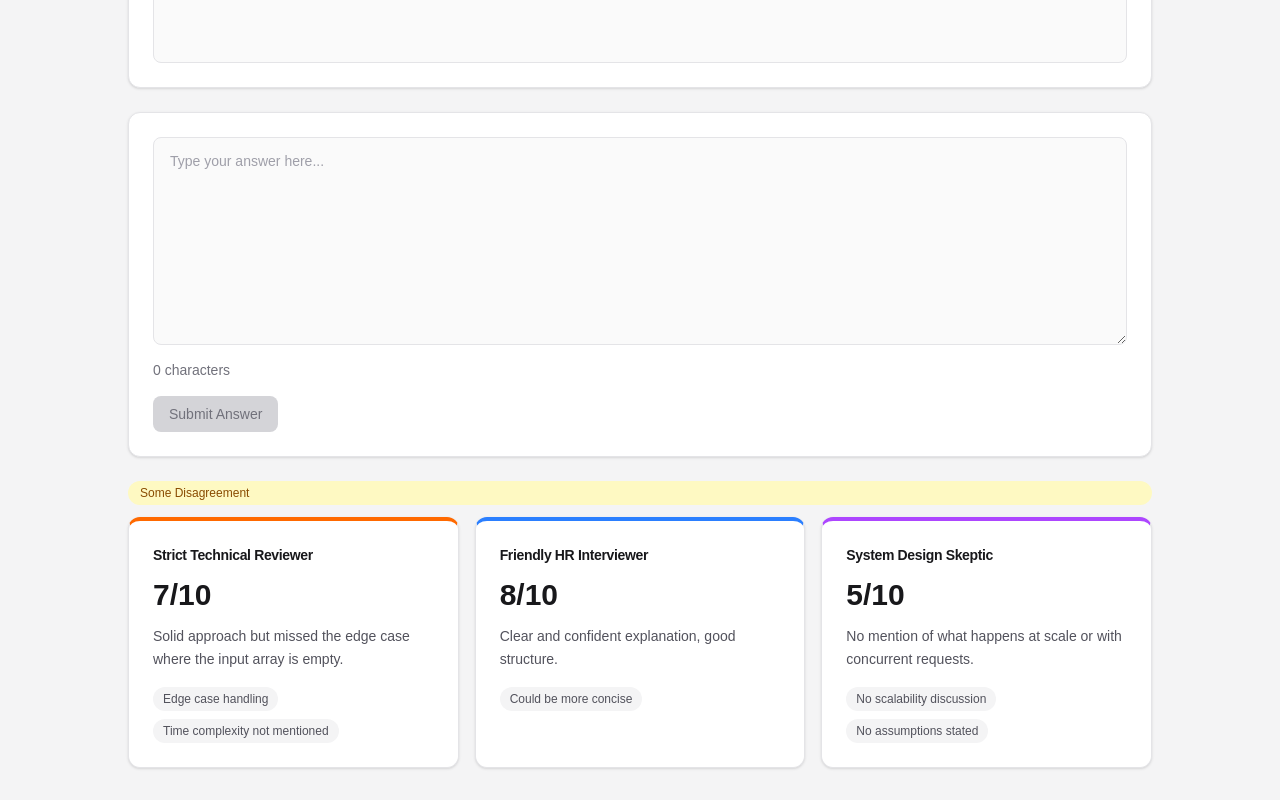
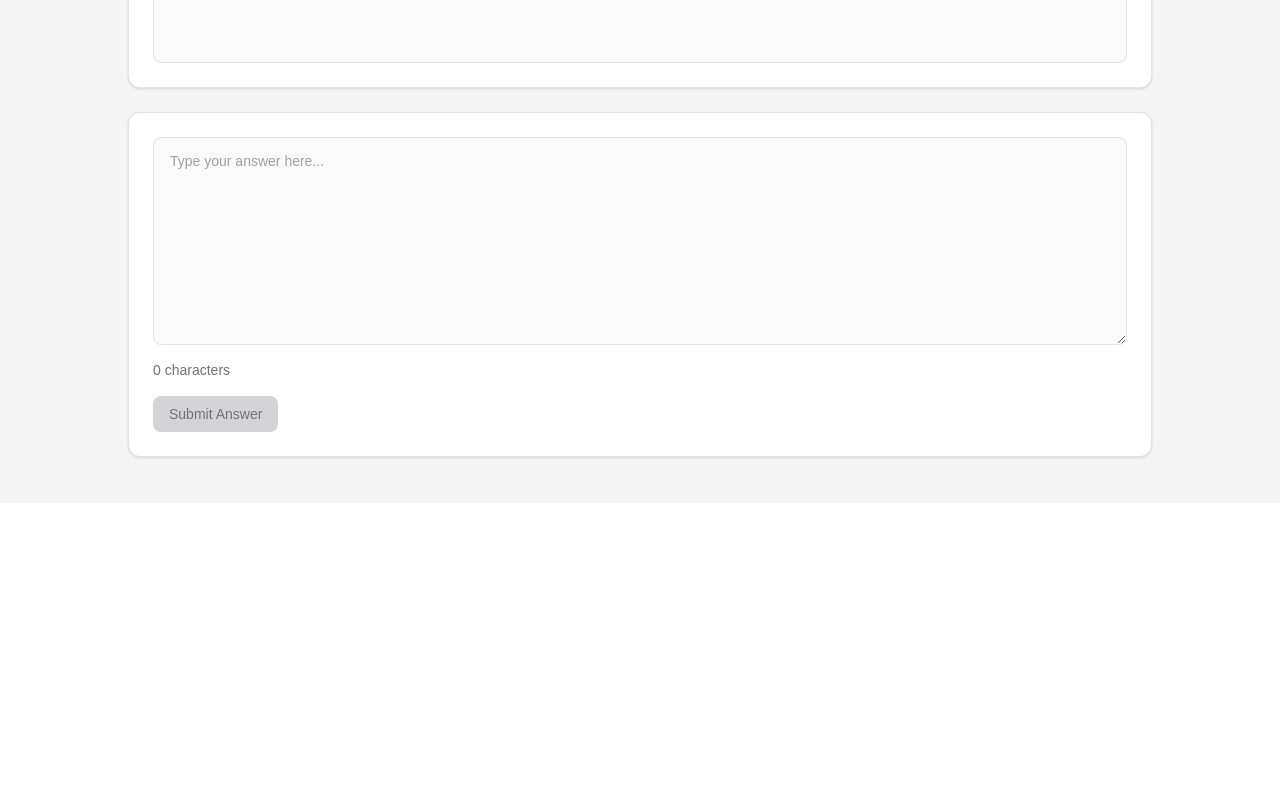
Before and after one commit to shreyakumar995/tripanel, a Next.js app in the folder frontend/: page / in a window 1280 px wide. Shown: the part 297-1097 px from the top of the page. After the commit the page ends 800 px from the top, so only its background shows below. Built offline with nearby package versions, Linux system fonts and the light colour scheme.

Commit message:
feat: connect frontend to live /evaluate API with loading and error states

```diff
--- a/frontend/app/components/AnswerInput.tsx
+++ b/frontend/app/components/AnswerInput.tsx
@@ -2,7 +2,15 @@
 
 import { useState } from "react";
 
-export default function AnswerInput() {
+type AnswerInputProps = {
+  isSubmitting?: boolean;
+  onSubmit: (answer: string) => void;
+};
+
+export default function AnswerInput({
+  isSubmitting = false,
+  onSubmit,
+}: AnswerInputProps) {
   const [answer, setAnswer] = useState("");
   const isEmpty = answer.trim().length === 0;
 
@@ -22,10 +30,11 @@ export default function AnswerInput() {
 
       <button
         type="button"
-        disabled={isEmpty}
+        disabled={isEmpty || isSubmitting}
+        onClick={() => onSubmit(answer)}
         className="mt-4 rounded-lg bg-zinc-900 px-4 py-2 text-sm font-medium text-white transition-colors hover:bg-zinc-800 disabled:cursor-not-allowed disabled:bg-zinc-300 disabled:text-zinc-500 disabled:hover:bg-zinc-300"
       >
-        Submit Answer
+        {isSubmitting ? "Submitting..." : "Submit Answer"}
       </button>
     </section>
   );
--- a/frontend/app/components/QuestionCard.tsx
+++ b/frontend/app/components/QuestionCard.tsx
@@ -6,8 +6,28 @@ const TRACKS = ["SDE Technical", "GenAI", "HR Behavioral"] as const;
 
 type Track = (typeof TRACKS)[number];
 
-export default function QuestionCard() {
+const SAMPLE_QUESTIONS: Record<Track, string> = {
+  "SDE Technical":
+    "Write a function to find the first non-repeating character in a string. Walk through your approach, including edge cases and time complexity.",
+  GenAI:
+    "How would you design a RAG pipeline for an internal knowledge base? What retrieval and evaluation tradeoffs would you consider?",
+  "HR Behavioral":
+    "Tell me about a time you disagreed with a teammate on a technical decision. How did you handle it?",
+};
+
+type QuestionCardProps = {
+  onQuestionChange: (question: string) => void;
+};
+
+export default function QuestionCard({ onQuestionChange }: QuestionCardProps) {
   const [track, setTrack] = useState<Track>("SDE Technical");
+  const [question, setQuestion] = useState("");
+
+  function generateQuestion() {
+    const nextQuestion = SAMPLE_QUESTIONS[track];
+    setQuestion(nextQuestion);
+    onQuestionChange(nextQuestion);
+  }
 
   return (
     <section className="rounded-xl border border-zinc-200 bg-white p-6 shadow-sm">
@@ -33,13 +53,18 @@ export default function QuestionCard() {
 
       <button
         type="button"
+        onClick={generateQuestion}
         className="mt-5 rounded-lg bg-zinc-900 px-4 py-2 text-sm font-medium text-white transition-colors hover:bg-zinc-800"
       >
         Generate Question
       </button>
 
-      <div className="mt-5 min-h-28 rounded-lg border border-zinc-200 bg-zinc-50 px-4 py-3 text-sm leading-relaxed text-zinc-500">
-        Click Generate Question to start
+      <div
+        className={`mt-5 min-h-28 rounded-lg border border-zinc-200 bg-zinc-50 px-4 py-3 text-sm leading-relaxed ${
+          question ? "text-zinc-800" : "text-zinc-500"
+        }`}
+      >
+        {question || "Click Generate Question to start"}
       </div>
     </section>
   );
--- a/frontend/app/page.tsx
+++ b/frontend/app/page.tsx
@@ -1,41 +1,91 @@
+"use client";
+
+import { useState } from "react";
 import AnswerInput from "./components/AnswerInput";
 import ConsistencyBadge from "./components/ConsistencyBadge";
 import QuestionCard from "./components/QuestionCard";
-import ScorePanel from "./components/ScorePanel";
+import ScorePanel, { type ScoreResult } from "./components/ScorePanel";
 
-const DUMMY_RESULTS = [
+type EvaluateResponse = Record<
+  string,
   {
-    persona: "Strict Technical Reviewer",
-    score: 7,
-    reasoning:
-      "Solid approach but missed the edge case where the input array is empty.",
-    weaknesses: ["Edge case handling", "Time complexity not mentioned"],
-  },
-  {
-    persona: "Friendly HR Interviewer",
-    score: 8,
-    reasoning: "Clear and confident explanation, good structure.",
-    weaknesses: ["Could be more concise"],
-  },
-  {
-    persona: "System Design Skeptic",
-    score: 5,
-    reasoning:
-      "No mention of what happens at scale or with concurrent requests.",
-    weaknesses: ["No scalability discussion", "No assumptions stated"],
-  },
-];
+    persona?: string;
+    score?: number;
+    reasoning?: string;
+    weaknesses?: string[];
+  }
+>;
+
+function toResults(payload: EvaluateResponse): ScoreResult[] {
+  return Object.values(payload).map((item) => ({
+    persona: item.persona ?? "Unknown persona",
+    score: typeof item.score === "number" ? item.score : 0,
+    reasoning: item.reasoning ?? "",
+    weaknesses: Array.isArray(item.weaknesses) ? item.weaknesses : [],
+  }));
+}
 
 export default function Home() {
+  const [question, setQuestion] = useState("");
+  const [results, setResults] = useState<ScoreResult[] | null>(null);
+  const [isSubmitting, setIsSubmitting] = useState(false);
+  const [error, setError] = useState("");
+
+  async function handleSubmit(answer: string) {
+    if (!question.trim()) {
+      setError("Generate a question before submitting an answer.");
+      return;
+    }
+
+    setIsSubmitting(true);
+    setError("");
+
+    try {
+      const response = await fetch("http://localhost:5000/evaluate", {
+        method: "POST",
+        headers: { "Content-Type": "application/json" },
+        body: JSON.stringify({ question, answer }),
+      });
+
+      if (!response.ok) {
+        throw new Error("The evaluation request failed.");
+      }
+
+      const data = (await response.json()) as EvaluateResponse;
+      setResults(toResults(data));
+    } catch {
+      setError("Could not evaluate the answer. Check that the backend is running.");
+      setResults(null);
+    } finally {
+      setIsSubmitting(false);
+    }
+  }
+
   return (
     <div className="flex flex-1 flex-col bg-zinc-100 px-6 py-8">
       <div className="mx-auto flex w-full max-w-5xl flex-col gap-6">
-        <QuestionCard />
-        <AnswerInput />
-        <div className="flex flex-col gap-3">
-          <ConsistencyBadge scores={DUMMY_RESULTS.map((result) => result.score)} />
-          <ScorePanel results={DUMMY_RESULTS} />
-        </div>
+        <QuestionCard onQuestionChange={setQuestion} />
+        <AnswerInput isSubmitting={isSubmitting} onSubmit={handleSubmit} />
+
+        {isSubmitting && (
+          <p className="flex items-center gap-2 text-sm text-zinc-600">
+            <span className="inline-block h-4 w-4 animate-spin rounded-full border-2 border-zinc-300 border-t-zinc-800" />
+            Evaluating your answer...
+          </p>
+        )}
+
+        {error && (
+          <p className="rounded-lg border border-red-200 bg-red-50 px-4 py-3 text-sm text-red-700">
+            {error}
+          </p>
+        )}
+
+        {results && results.length > 0 && (
+          <div className="flex flex-col gap-3">
+            <ConsistencyBadge scores={results.map((result) => result.score)} />
+            <ScorePanel results={results} />
+          </div>
+        )}
       </div>
     </div>
   );
```
